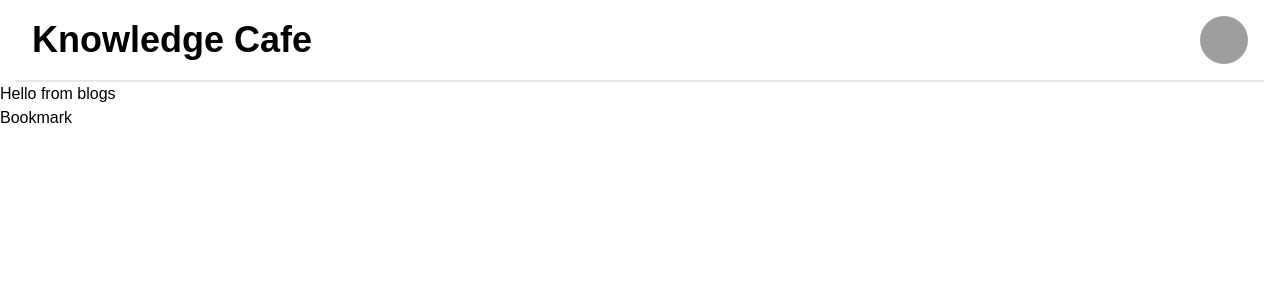
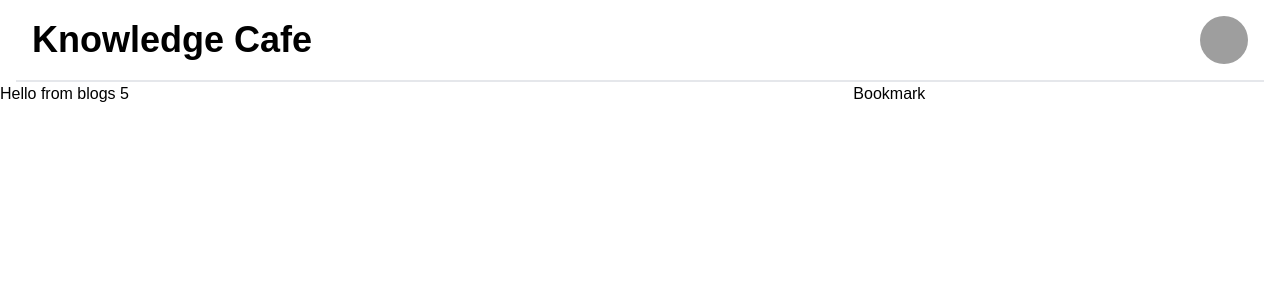
Before and after one commit to Arif-Islam21/knowledge-cafe, a React (Vite) app: page / in a window 1280 px wide. Shown: the top 300 px of the page. Built offline with nearby package versions, Linux system fonts and the light colour scheme; grey boxes are pictures that could not be loaded.

Commit message:
blog . jsx

```diff
--- a/src/App.jsx
+++ b/src/App.jsx
@@ -7,10 +7,10 @@ function App() {
   return (
     <>
       <Header></Header>
-      <div>
+      <main className="md:flex">
         <Blogs></Blogs>
         <Bookmark></Bookmark>
-      </div>
+      </main>
     </>
   );
 }
--- a/src/components/Bookmarks/Bookmark.jsx
+++ b/src/components/Bookmarks/Bookmark.jsx
@@ -1,6 +1,6 @@
 const Bookmark = () => {
   return (
-    <div>
+    <div className="md:w-1/3">
       <h2>Bookmark</h2>
     </div>
   );
--- a/src/components/Header/Header.jsx
+++ b/src/components/Header/Header.jsx
@@ -2,10 +2,10 @@ import profile from "../../../src/knowled cafe/front-view-cup-cappuccino-with-co
 
 const Header = () => {
   return (
-    <div className="flex p-4 mx-4 items-center  border-b-2 justify-between">
+    <header className="flex p-4 mx-4 items-center  border-b-2 justify-between">
       <h1 className="text-4xl font-bold">Knowledge Cafe</h1>
       <img className="w-12 rounded-full  h-12" src={profile} alt="" />
-    </div>
+    </header>
   );
 };
 
--- a/src/components/blogs/Blogs.jsx
+++ b/src/components/blogs/Blogs.jsx
@@ -11,8 +11,8 @@ const Blogs = () => {
   }, []);
 
   return (
-    <div>
-      <h2>Hello from blogs</h2>
+    <div className="md:w-2/3">
+      <h2>Hello from blogs {blogs.length}</h2>
     </div>
   );
 };
```
